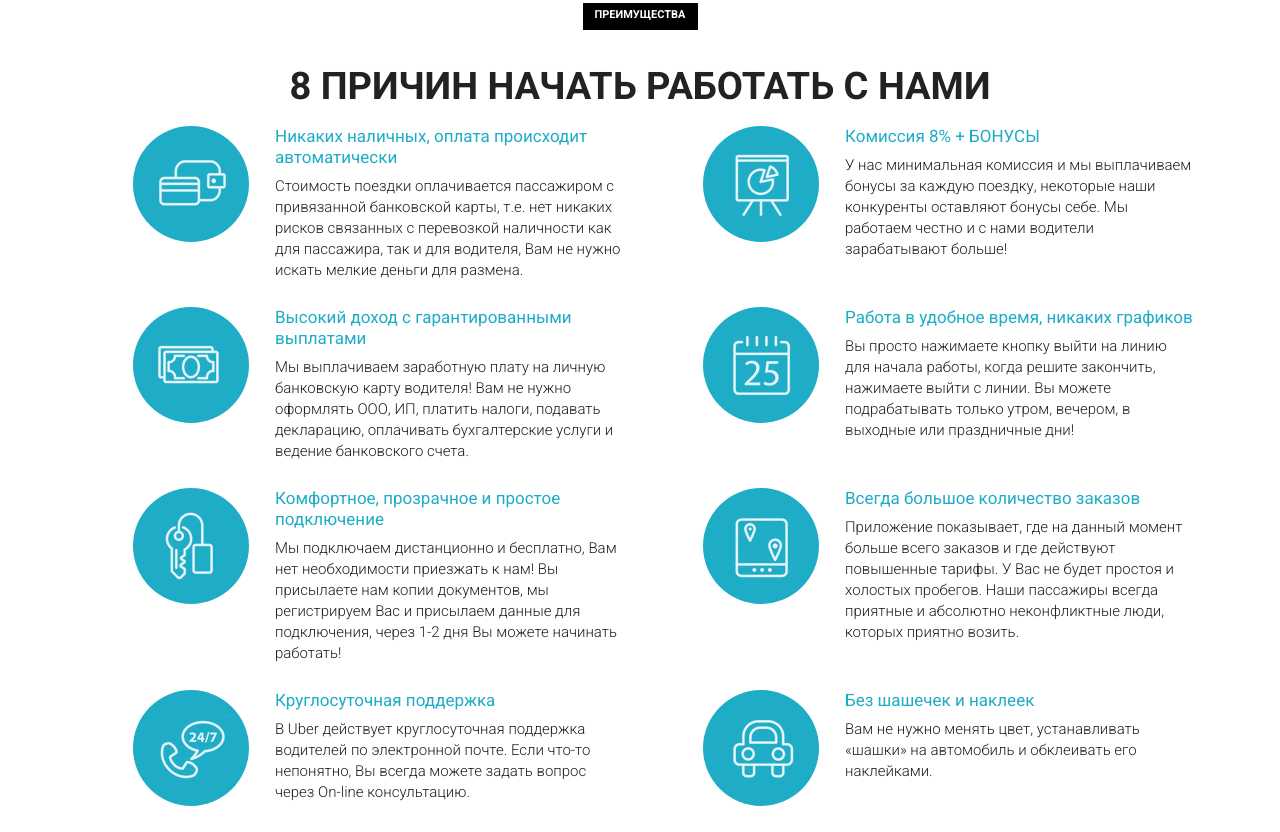
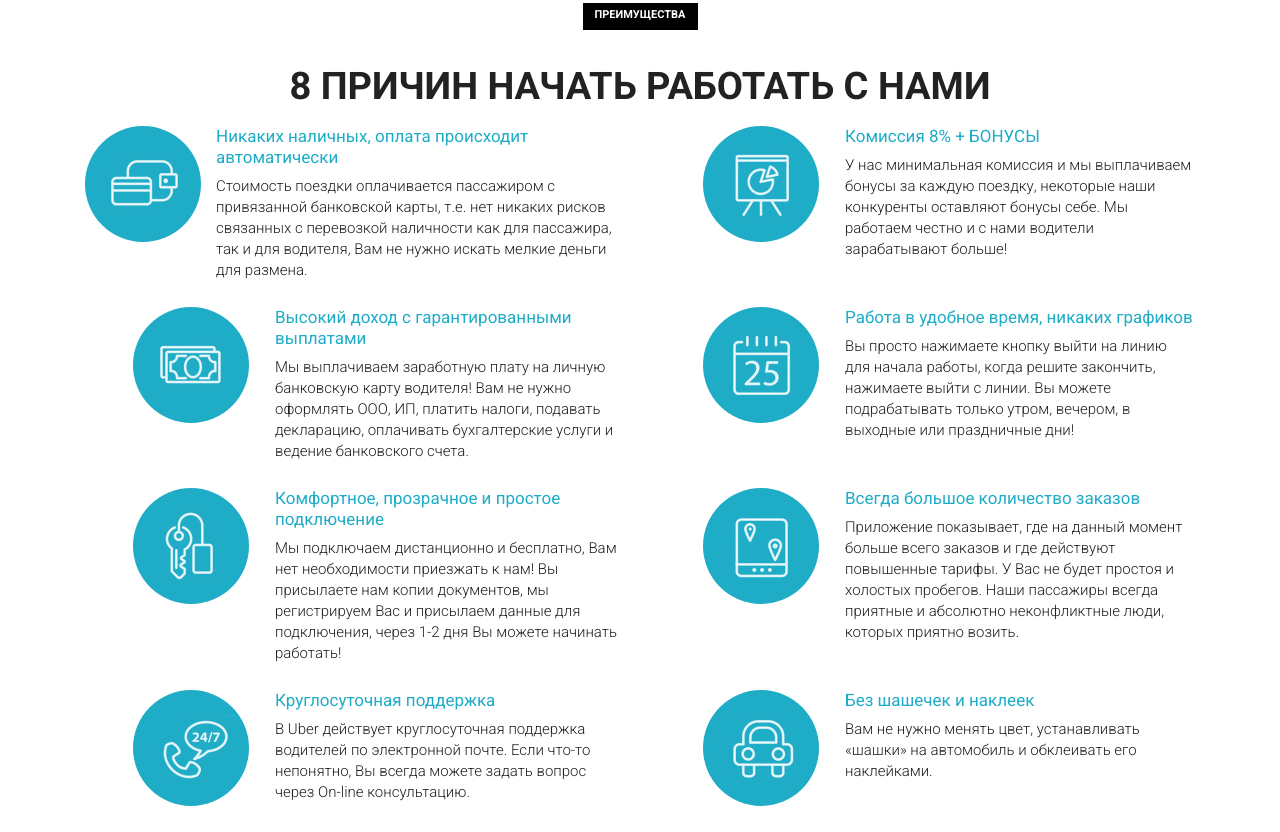
Before and after one commit to ArtemLunin/web-developper, a plain HTML site: page Lesson 26/src/index.html in a window 1280 px wide. Shown: the part 817-1649 px from the top of the page. Drawn offline with Linux system fonts and the light colour scheme.

Commit message:
Lesson 26. Temp

```diff
--- a/Lesson 26/src/css/style.css
+++ b/Lesson 26/src/css/style.css
@@ -166,10 +166,13 @@ nav {
 }
 .advantages .cause {
 	margin-bottom: 26px;
+	display: flex;
 }
 .advantages .cause_img {
+	padding: 0 18px 0 18px;
 	display: flex;
 	align-items: center;
+	margin-right: 15px;
 	width: 116px;
 	height: 116px;
 	background: #1EACC7;
--- a/Lesson 26/src/index.html
+++ b/Lesson 26/src/index.html
@@ -68,15 +68,20 @@
 			<h2 class="advantages_cause">8 причин начать работать с нами</h2>
 			<div class="row causes">
 				<div class="col-6 cause">
-					<div class="row">
+					<!-- <div class="container-cause"> -->
+						<div class="cause_img"><img src="icons/icon-1.png" alt=""></div>
+						<div class="cause_text"><h2 class="cause_title">Никаких наличных, оплата происходит автоматически</h2>
+							Стоимость поездки оплачивается пассажиром с привязанной банковской карты, т.е. нет никаких рисков связанных с перевозкой наличности как для пассажира, так и для водителя, Вам не нужно искать мелкие деньги для размена.
+						</div>
+					<!-- </div> -->
+					<!-- <div class="row">
 						<div class="col-3 offset-1">
-							<div class="cause_img"><img src="icons/icon-1.png" alt=""></div>
+
 						</div>
 						<div class="col-8 cause_text">
-							<h2 class="cause_title">Никаких наличных, оплата происходит автоматически</h2>
-							Стоимость поездки оплачивается пассажиром с привязанной банковской карты, т.е. нет никаких рисков связанных с перевозкой наличности как для пассажира, так и для водителя, Вам не нужно искать мелкие деньги для размена.
+
 						</div>
-					</div>
+					</div> -->
 				</div>
 				<div class="col-6 cause">
 					<div class="row">
```
